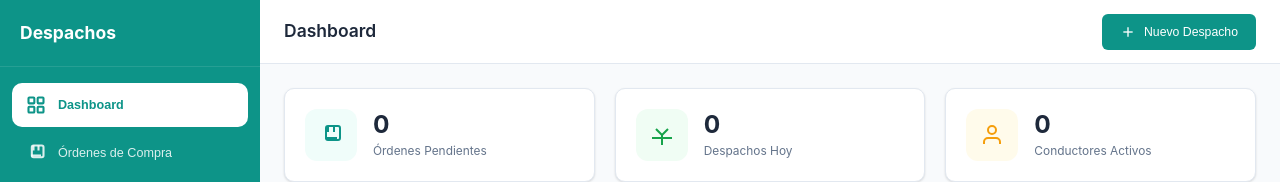
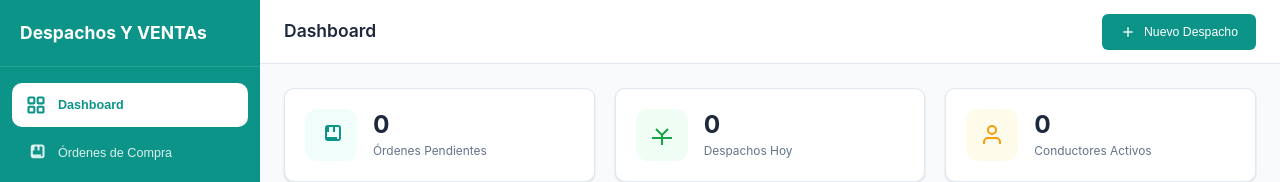
Before and after one commit to M4zls/devops1, a plain HTML site: page frontend/index.html in a window 1280 px wide. Shown: the top 182 px of the page. Drawn offline with Linux system fonts and the light colour scheme; no server answers.

Commit message:
cambiaso

```diff
--- a/frontend/index.html
+++ b/frontend/index.html
@@ -10,7 +10,7 @@
   <div class="dashboard">
     <aside class="sidebar" id="sidebar">
       <div class="sidebar-header">
-        <h1>Despachos</h1>
+        <h1>Despachos Y VENTAs</h1>
       </div>
       <nav class="sidebar-nav">
         <button class="nav-item active" data-view="dashboard">
```
Also changed, not shown: k8s/frontend-service.yaml (line endings or trailing spaces).
